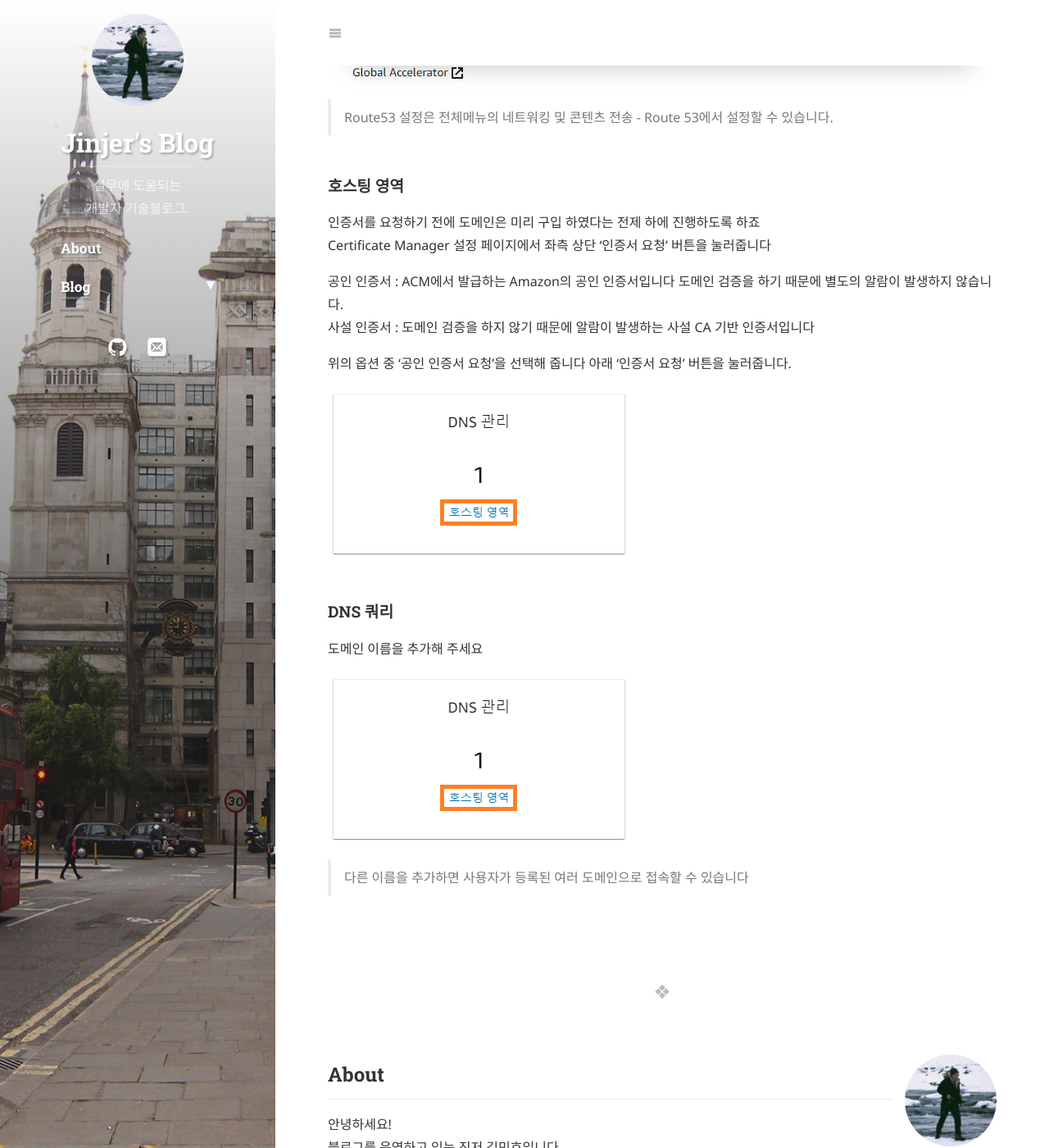
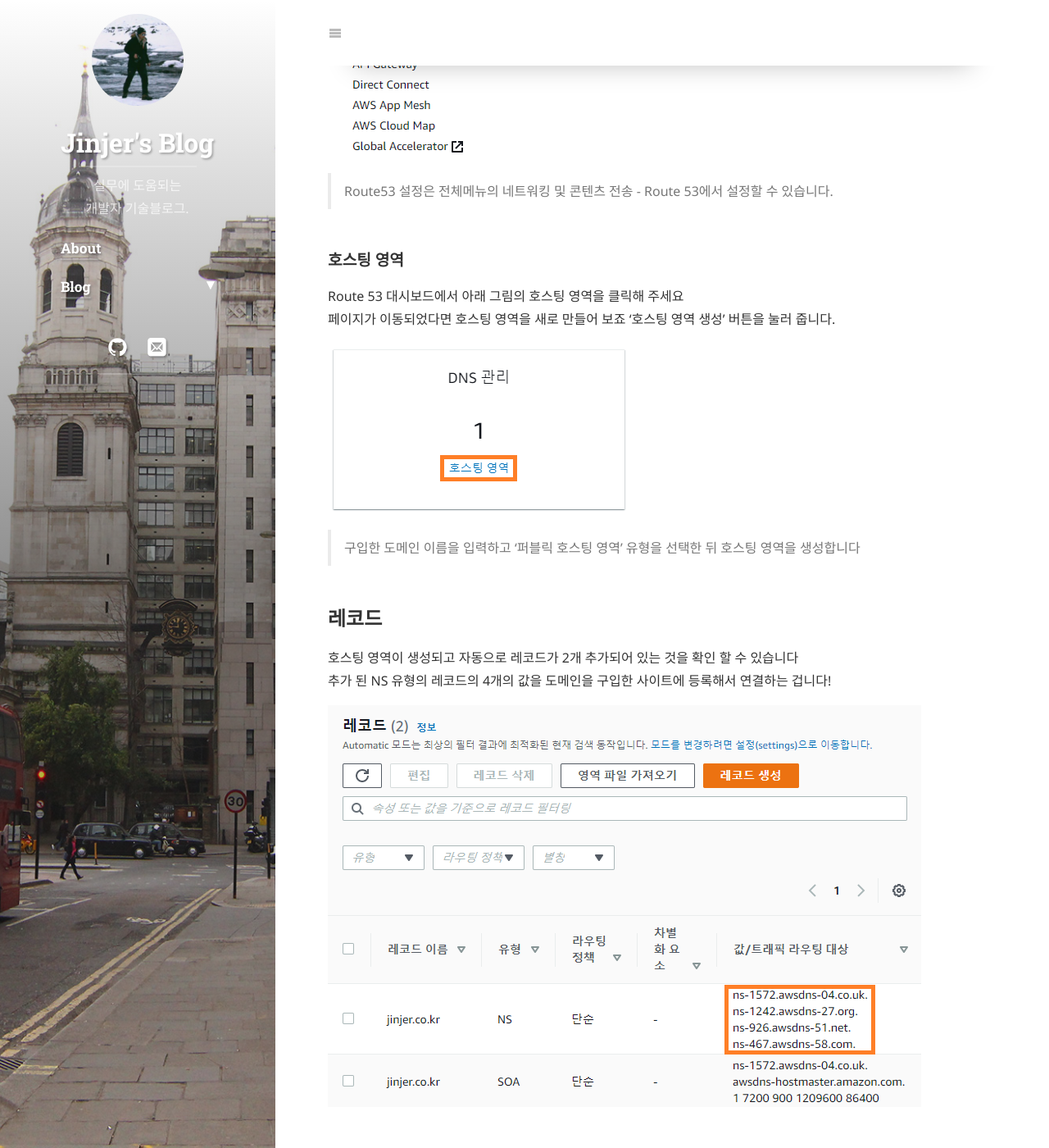
Before and after one commit to mujaen/mujaen.github.io, a Jekyll site: the page built from _posts/blog/Aws/2021-01-18-aws-route-53.md, in a window 1280 px wide and 1400 px high, scrolled down 778 px. Shown: the whole window at 82% size. Built offline with Jekyll 4.4.1, drawn with Linux system fonts in a browser that asks for light colours; cached includes are drawn as plain includes; nearby versions of some CDN libraries; some web fonts are replaced; library files that are not in the unit come from our copies; a script that is not in the unit is left out; some of the changed text lies outside the part shown.

Commit message:
포스팅 추가

```diff
--- a/_posts/blog/Aws/2021-01-18-aws-route-53.md
+++ b/_posts/blog/Aws/2021-01-18-aws-route-53.md
@@ -25,20 +25,39 @@ tags: aws
 
 ### 호스팅 영역
 
-인증서를 요청하기 전에 도메인은 미리 구입 하였다는 전제 하에 진행하도록 하죠
-Certificate Manager 설정 페이지에서 좌측 상단 '인증서 요청' 버튼을 눌러줍니다
-
-공인 인증서 : ACM에서 발급하는 Amazon의 공인 인증서입니다 도메인 검증을 하기 때문에 별도의 알람이 발생하지 않습니다.
-사설 인증서 : 도메인 검증을 하지 않기 때문에 알람이 발생하는 사설 CA 기반 인증서입니다
-
-위의 옵션 중 '공인 인증서 요청'을 선택해 줍니다 아래 '인증서 요청' 버튼을 눌러줍니다.
+Route 53 대시보드에서 아래 그림의 호스팅 영역을 클릭해 주세요
+페이지가 이동되었다면 호스팅 영역을 새로 만들어 보죠 '호스팅 영역 생성' 버튼을 눌러 줍니다.
 
 ![Hosted zone](/assets/img/2021-01-18/hostedzone.png)
 
-### DNS 쿼리
+> 구입한 도메인 이름을 입력하고 '퍼블릭 호스팅 영역' 유형을 선택한 뒤 호스팅 영역을 생성합니다
 
-도메인 이름을 추가해 주세요
+## 레코드
 
-![Hosted zone](/assets/img/2021-01-18/hostedzone.png)
+호스팅 영역이 생성되고 자동으로 레코드가 2개 추가되어 있는 것을 확인 할 수 있습니다
+추가 된 NS 유형의 레코드의 4개의 값을 도메인을 구입한 사이트에 등록해서 연결하는 겁니다!
 
-> 다른 이름을 추가하면 사용자가 등록된 여러 도메인으로 접속할 수 있습니다
+![Records](/assets/img/2021-01-18/record.png)
+
+### www.
+
+www. 으로 접근했을 때를 대비해서 레코드를 하나 더 추가해야 합니다 '레코드 생성' 버튼을 눌러 아래와 같이 추가합니다
+이때, 레코드에 대한 별칭을 바꾸기 위해 우측의 별칭을 활성화해서 '이 호스팅 영역의 다른 레코드에 대한 별칭'을 선택합니다
+
+![Create Record](/assets/img/2021-01-18/create.png)
+
+### IPv4
+
+Route53에서 만든 호스팅과 실제 인스턴스의 IP 주소가 연결이 되어야 도메인이 정상적으로 연결 됩니다
+[지난 포스팅](https://mujaen.github.io/blog/2021/01/21/aws-elastic-beanstalk.html){: target="_blank"}에서 자동으로 EC2 인스턴스가 생성되었죠 인스턴스에 퍼블릭 IPV4 주소가 있을 겁니다
+이 IP를 가지고 도메인에 연결하기 위해서 IPv4 주소 정보인 A 유형 레코드를 하나 더 추가해 줘야 합니다
+
+![Create A Record](/assets/img/2021-01-18/public.png)
+
+### Application Load Balancer
+
+만약 Application Load Balancer를 사용하여 라우팅 대상을 추가해야 한다면 레코드를 아래와 같이 설정해야 합니다
+
+![Create A Record](/assets/img/2021-01-18/alb.png)
+
+> IPv4 혹은 Application Load Balancer 둘 중 하나만 설정해서 총 4개의 레코드가 필요합니다
```
Also changed, not shown: assets/img/2021-01-18/alb.png (added), assets/img/2021-01-18/create.png (added), assets/img/2021-01-18/public.png (added), assets/img/2021-01-18/record.png (added), 4 other files.
